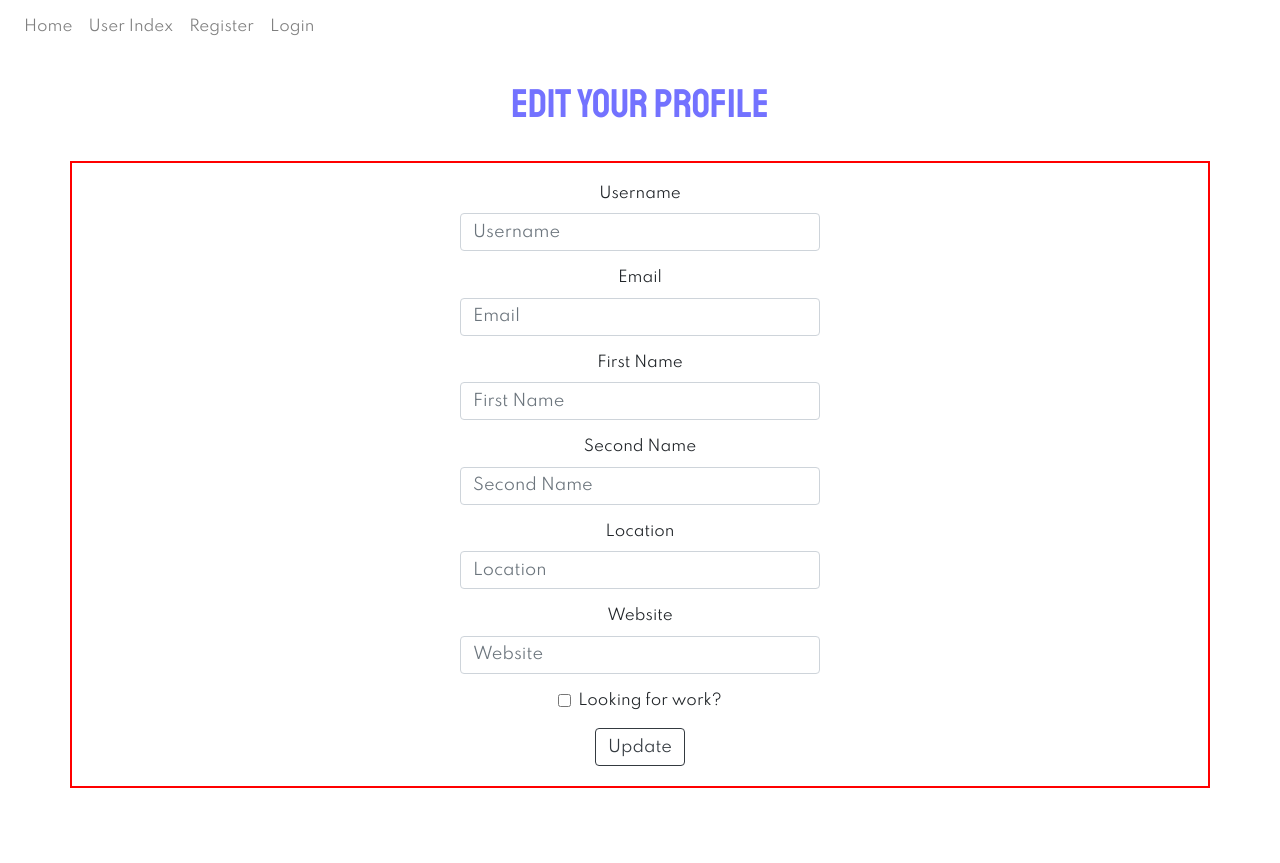
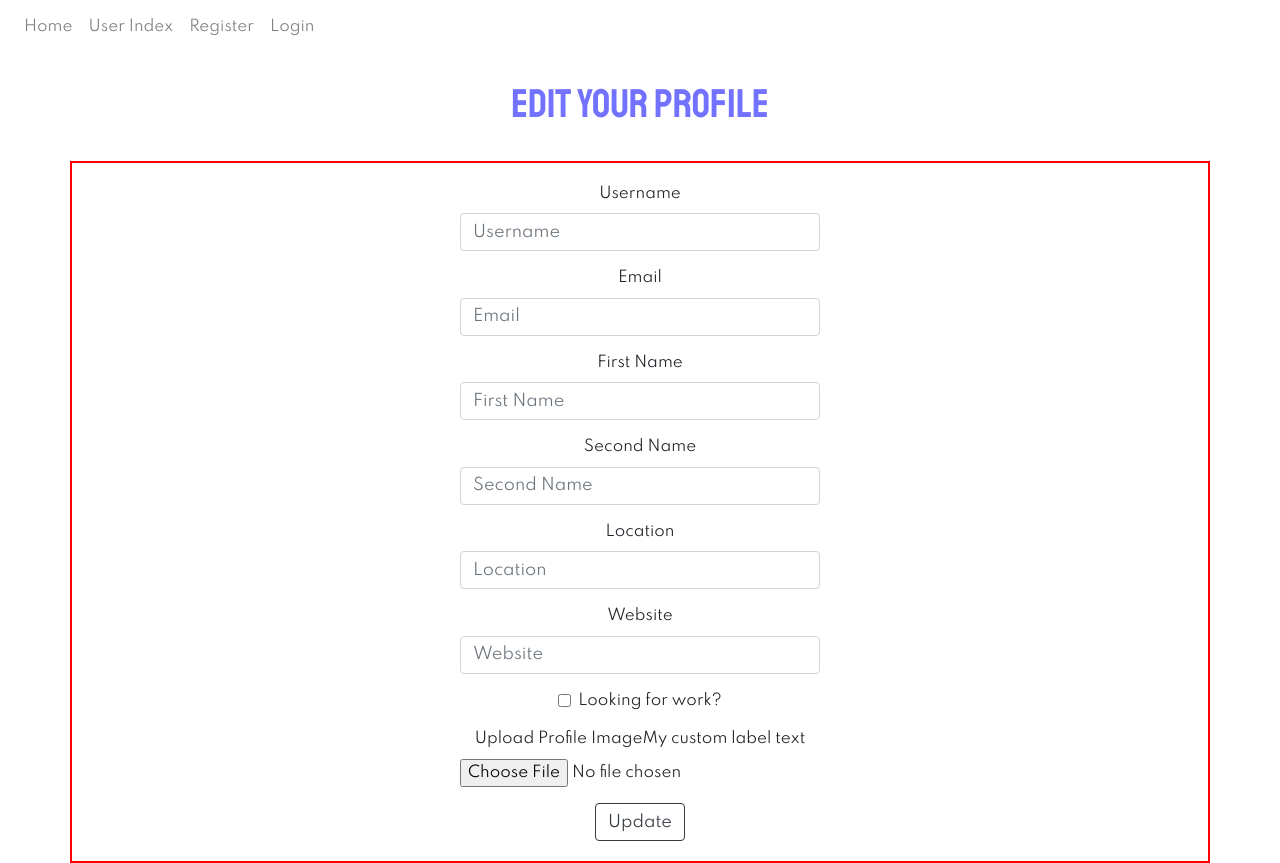
Before and after one commit to astara303/sei-project-4, a React (Create React App) app in the folder frontend/: page /profile/1/edit in a window 1280 px wide. Before the commit the page ends 800 px from the top, so only its background shows below. Built offline with nearby package versions, Linux system fonts and the light colour scheme; no server answers.

Commit message:
image upload

```diff
--- /dev/null
+++ b/frontend/src/components/common/ImageUpload.js
@@ -0,0 +1,46 @@
+import React from 'react'
+import axios from 'axios'
+// const cloudinaryUserKey = process.env.CLOUDINARY_USER_KEY
+
+class ImageUpload extends React.Component {
+  state = {
+    image: null
+  }
+
+  handleUpload = async ({ target: { files } }) => {
+    console.log(process.env.REACT_APP_CLOUDINARY_USER_KEY)
+    const data = new FormData()
+    data.append('file', files[0])
+    data.append('upload_preset', 'j7lqzji3')
+    const res = await axios.post(`https://api.cloudinary.com/v1_1/${process.env.REACT_APP_CLOUDINARY_USER_KEY}/image/upload`, data)
+    // console.log(res)
+    this.setState({ image: res.data.url }, () => {
+      this.props.handleChangeImage({ target: { name: this.props.fieldName, value: res.data.url } }) // we call the handleChange function ourselves once all the above stuff is finished and this shoots off a flare to say DONE! then passes
+    })
+  }
+
+  render() {
+    console.log(this.state)
+    const labelClass = this.props.labelClass ? this.props.labelClassName : 'default_class'
+    const { image } = this.state
+    return (
+      <>
+        {image ? // if there is an image show that image - if not show the file uploader!
+          <div>
+            <img src={image} />
+          </div>
+          :
+          <>
+            <label className={labelClass}>{this.props.labelText}</label>
+            <input
+              type="file"
+              onChange={this.handleUpload}
+            />
+          </>
+        }
+      </>
+    )
+  }
+}
+
+export default ImageUpload
--- a/frontend/src/components/common/ProfileEdit.js
+++ b/frontend/src/components/common/ProfileEdit.js
@@ -59,6 +59,13 @@ class ProfileEdit extends React.Component {
     }
   }
 
+  handleChangeImage = ({ target: { name, value } }) => {
+    const newValue = value
+    const data = { ...this.state.data, [name]: newValue }
+    this.setState({ data })
+  }
+
+
   render() {
     return (
       <Container>
@@ -76,8 +83,10 @@ class ProfileEdit extends React.Component {
                 <UserForm
                   handleChange={this.handleChange}
                   handleSubmit={this.handleSubmit}
+                  handleChangeImage={this.handleChangeImage}
                   data={this.state.data}
                 />
+
               </Card.Body>
             </Card>
           </Col>
--- a/frontend/src/components/common/UserForm.js
+++ b/frontend/src/components/common/UserForm.js
@@ -2,8 +2,9 @@ import React from 'react'
 import Form from 'react-bootstrap/Form'
 import Button from 'react-bootstrap/Button'
 
+import ImageUpload from './ImageUpload'
 
-const UserForm = ({ data, handleChange, handleSubmit }) => {
+const UserForm = ({ data, handleChange, handleSubmit, handleChangeImage }) => {
   return (
     <Form onSubmit={handleSubmit}>
 
@@ -68,28 +69,6 @@ const UserForm = ({ data, handleChange, handleSubmit }) => {
         />
       </Form.Group>
 
-      {/* <Form.Group>
-        <Form.Label>Password</Form.Label>
-        <Form.Control
-          type="password"
-          placeholder="Password"
-          name="password"
-          onChange={handleChange}
-          value={data.password}
-        />
-      </Form.Group>
-
-      <Form.Group>
-        <Form.Label>Password Confirmation</Form.Label>
-        <Form.Control
-          type="password"
-          placeholder="Password Confirmation"
-          name="password_confirmation"
-          onChange={handleChange}
-          value={data.password_confirmation}
-        />
-      </Form.Group> */}
-
       <Form.Group>
         <Form.Check
           type="checkbox"
@@ -101,10 +80,21 @@ const UserForm = ({ data, handleChange, handleSubmit }) => {
         />
       </Form.Group>
 
+      <Form.Group>
+        <Form.Label>Upload Profile Image</Form.Label>
+        <ImageUpload // this image upload component can be copied and used wherever as we've made it customisable - you just have to change the fields below. this works because we're sending the info down as props
+          labelText="My custom label text"
+          onChange={handleChange}
+          handleChangeImage={handleChangeImage}
+          fieldName="profile_image"
+          name="profile_image"
+        />
+      </Form.Group>
+
       <Button variant="outline-dark" type="submit">Update</Button>
 
     </Form>
-      )
-    }
+  )
+}
 
 export default UserForm
```
Also changed, not shown: 1 other file (tests, documents, lock files or other folders).
